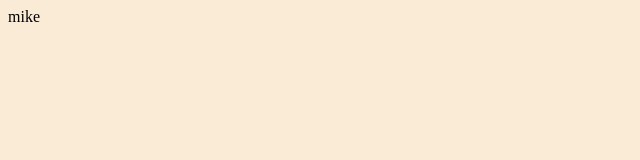
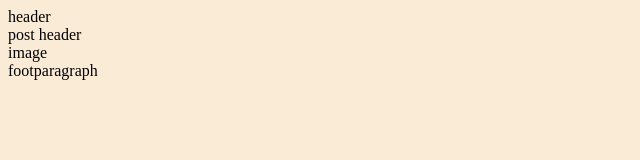
Before and after one commit to mikiemapo/Instagram-Feed, a plain HTML site: page index.html in a window 1280 px wide. Shown: the whole page, without its empty margins (0-640 px from the left). Drawn offline with Linux system fonts and the light colour scheme.

Commit message:
html css files created

```diff
--- a/index.html
+++ b/index.html
@@ -8,6 +8,15 @@
     <link rel="stylesheet" type="text/css" href="styles.css">
 </head>
 <body>
-    mike
+    <div class="main-container">
+        <div class="header">header</div>
+        <div class="post-container">
+            <div class="post-header">post header</div>
+            <div class="image-container">image</div>
+            <div class="paragraph-container">footparagraph</div>
+
+        </div>
+
+    </div>
 </body>
 </html>
```
